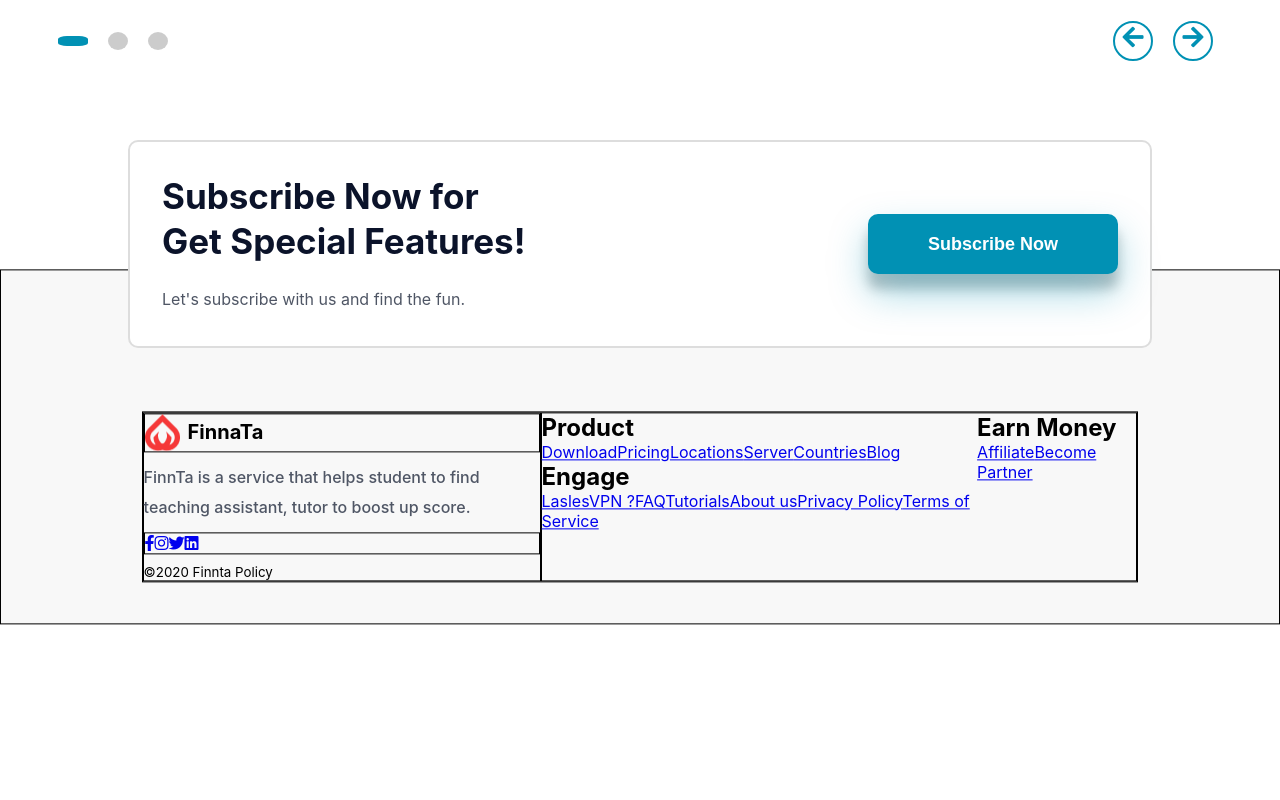
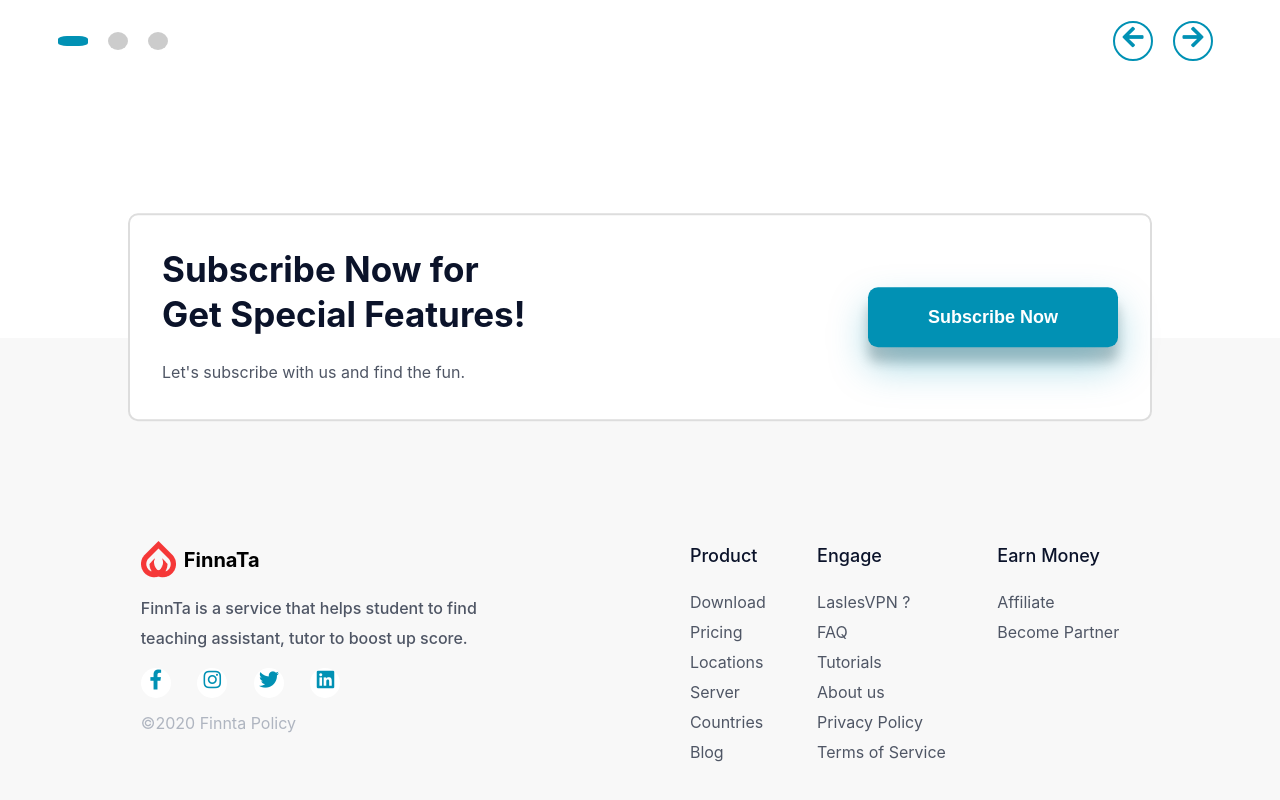
Before and after one commit to tram270600/FinnTA, a React (Create React App) app: page / in a window 1280 px wide. Shown: the part 2540-3340 px from the top of the page. Before the commit the page ends 3253 px from the top, so only its background shows below. Built offline with nearby package versions, Linux system fonts and the light colour scheme.

Commit message:
Main Page

```diff
--- a/src/components/Footer.js
+++ b/src/components/Footer.js
@@ -5,7 +5,7 @@ import logo from '../images/Logo.png'
 
 const Footer = () => {
     return(
-        <div className = 'footer-container'>
+        <footer className = 'footer-container'>
             <div className = 'wrapper'>
                 <div className = 'footer-infor'>
                     <div className = 'footer-logo'>
@@ -73,8 +73,6 @@ const Footer = () => {
                             <Link to = '/'>Privacy Policy</Link>
                             <Link to = '/'>Terms of Service</Link>
                         </div>
-                </div>
-                <div className = 'footer-link-wrapper'>
                         <div className = 'footer-link-items'>
                             <h2>Earn Money</h2>
                             <Link to = '/'>Affiliate</Link>
@@ -83,7 +81,7 @@ const Footer = () => {
                     </div>
                 </div>
             </div>
-        </div>
+        </footer>
     )
 }
 export default Footer
--- a/src/components/styles/Footer.css
+++ b/src/components/styles/Footer.css
@@ -1,26 +1,22 @@
 .footer-container{
     padding: 1rem;
-    border: 1px solid black;
     background: #F8F8F8;
-    transform: translate(0%,-25%);
+    /* height: 100vh; */
 }
 .wrapper{
-    border: 1px solid black;
     margin: 10%;
-    margin-bottom: 2%;
+    margin-top: 15%;
+
     display: flex;
 }
 .footer-infor{
-    border: 1px solid black;
     width: 40%;
     text-align: left;
     display: flex;
     flex-flow: column;
-    justify-content: center;
 }
 .footer-logo{
-    border: 1px solid black;
-    margin-bottom: 10px;
+    margin-bottom: 15px;
 }
 .logo-footer{
     margin-left: 0;
@@ -32,15 +28,58 @@
     font-weight: 500;
     font-size: 16px;
     line-height: 30px;
-    margin-bottom: 10px;
+    margin-bottom: 15px;
 }
 .footer-links{
-    border: 1px solid black;
     width: 60%;
     display: flex;
+    justify-content: center;
 }
 .social-media {
-    border: 1px solid black;
-    margin-bottom: 10px;
-
+    margin-bottom: 15px;
+    display: flex;
+    justify-content: space-between;
+    align-items: center;
+    width: 50%;
 }
+.social-icon-link{
+    font-size: 20px;
+    background: #FFFFFF;
+    color: #0191B4;
+    border-radius: 50%;
+    width: 30px;
+    height: 30px;
+    align-items: center;
+    text-align: center;
+}
+.website-rights{
+    font-weight: 400;
+    font-size: 16px;
+    color: #AFB5C0;
+}
+.footer-link-wrapper{
+    display: flex;
+    justify-content: space-between;
+    width: 100%;
+    margin-left: 25%;
+}
+.footer-link-items{
+    display: flex;
+    flex-direction: column;
+    align-items: flex-start;
+    box-sizing: border-box;
+    margin-right: 20px;
+}
+.footer-link-items > h2{
+    margin-bottom: 16px;
+    color: #0B132A;
+    font-weight: 500;
+    line-height: 30px;
+    font-size: 18px;
+}
+.footer-link-items > a {
+    text-decoration: none;
+    font-size: 16px;
+    line-height: 30px;
+    color: #4F5665;
+}
--- a/src/components/styles/Subscribe.css
+++ b/src/components/styles/Subscribe.css
@@ -3,13 +3,15 @@
     position: relative;
     border: 2px solid #DDDDDD;
     border-radius: 10px;
-    margin: 10px 10%;
+    margin: 0px 10%;
     display: flex;
     align-items: center;
     text-align: center;
     justify-content: space-between;
     z-index: 9;
     background: #fff;
+    transform: translate(0%,40%);
+
 }
 .sub-title{
     /* border: 1px solid black; */
--- a/src/index.css
+++ b/src/index.css
@@ -9,7 +9,10 @@ body {
     sans-serif;
   -webkit-font-smoothing: antialiased;
   -moz-osx-font-smoothing: grayscale;
+  width: 100%;
+  height: 100%;
 }
+
 
 code {
   font-family: source-code-pro, Menlo, Monaco, Consolas, 'Courier New',
```
Lines whose indentation alone changed are shown as unchanged.
